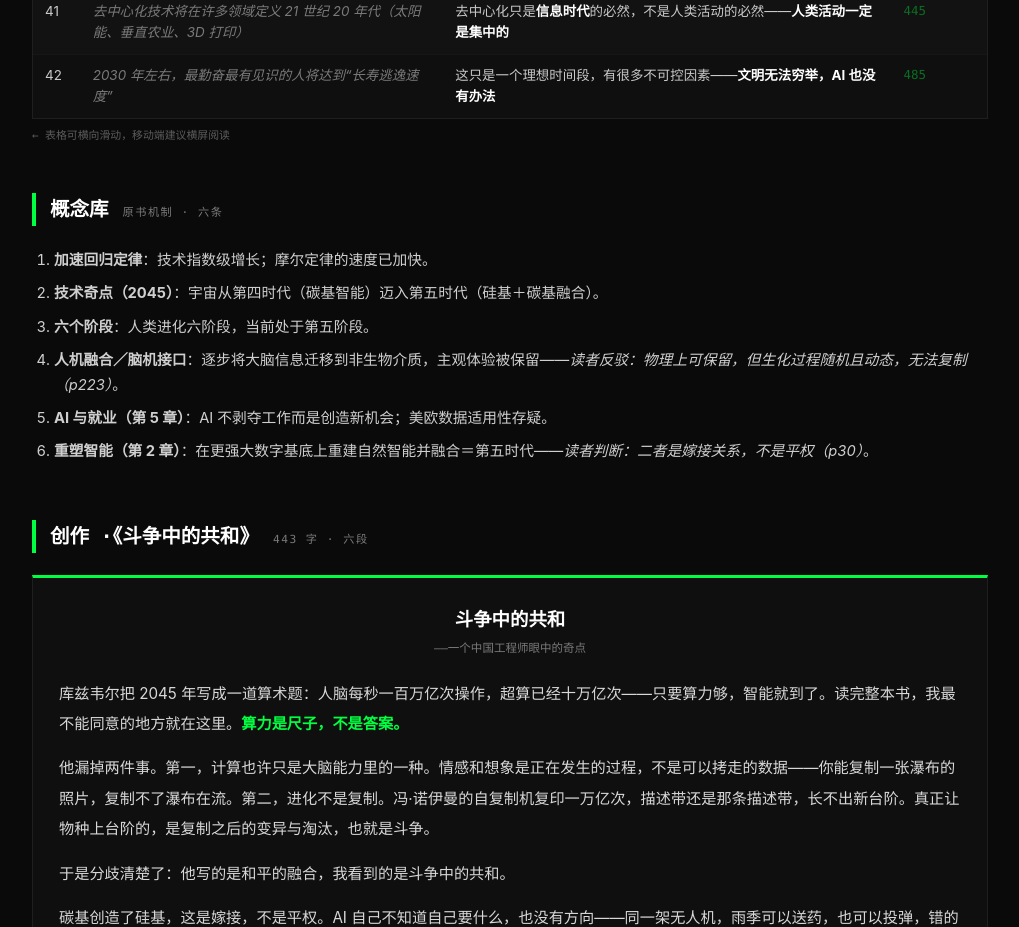
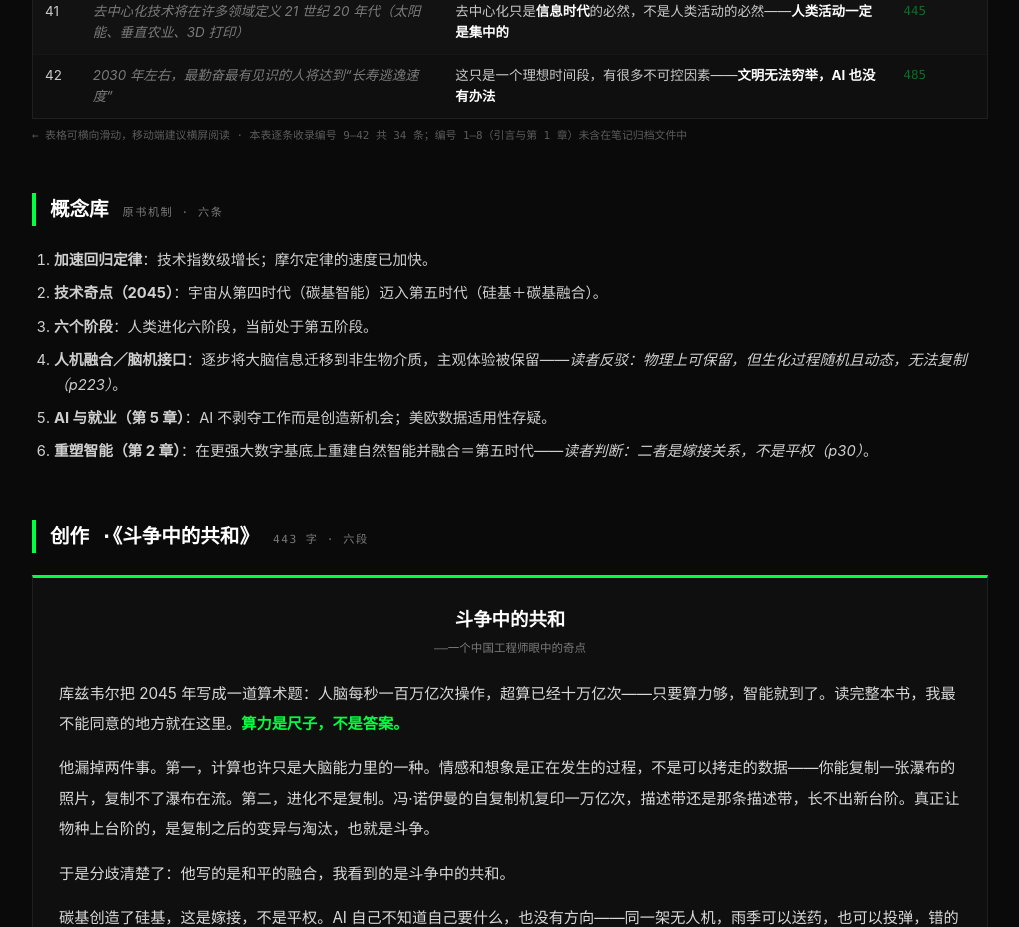
Before and after one commit to wangdwn/muskpedia, a plain HTML site: page notes/singularity-nearer.html in a window 1280 px wide. Shown: the part 4775-5702 px from the top of the page, without its empty margins (130-1149 px from the left). Drawn offline with Linux system fonts and the light colour scheme.

Commit message:
docs: 笔记表标注收录范围（编号9-42共34条）

```diff
--- a/notes/singularity-nearer.html
+++ b/notes/singularity-nearer.html
@@ -240,7 +240,7 @@
         <tr><td>42</td><td class="src">2030 年左右，最勤奋最有见识的人将达到“长寿逃逸速度”</td><td class="note">这只是一个理想时间段，有很多不可控因素——<b>文明无法穷举，AI 也没有办法</b></td><td class="pg">485</td></tr>
       </table>
     </div>
-    <div class="tablescroll-hint">← 表格可横向滑动，移动端建议横屏阅读</div>
+    <div class="tablescroll-hint">← 表格可横向滑动，移动端建议横屏阅读 · 本表逐条收录编号 9–42 共 34 条；编号 1–8（引言与第 1 章）未含在笔记归档文件中</div>
   </section>
 
   <section id="concepts">
```
